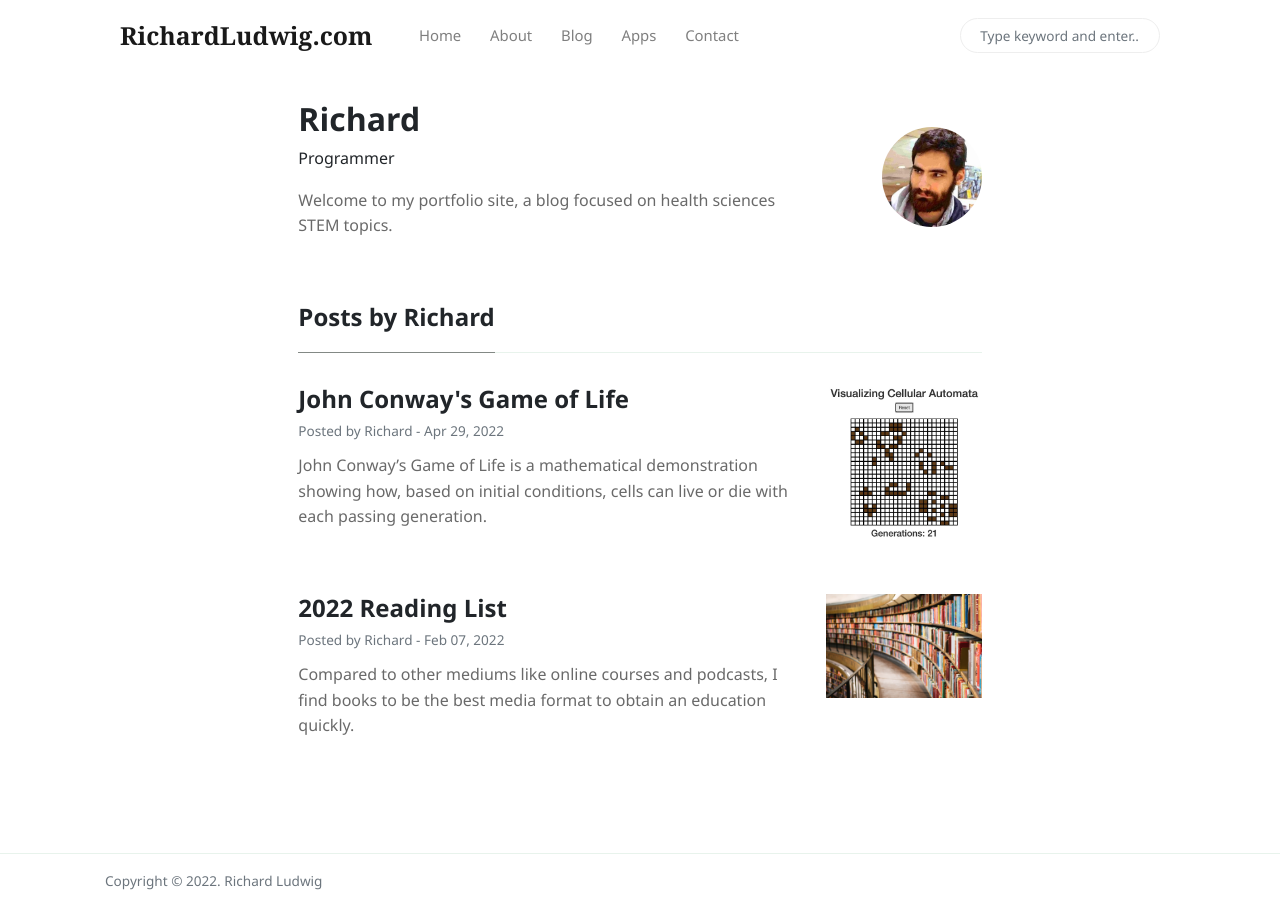
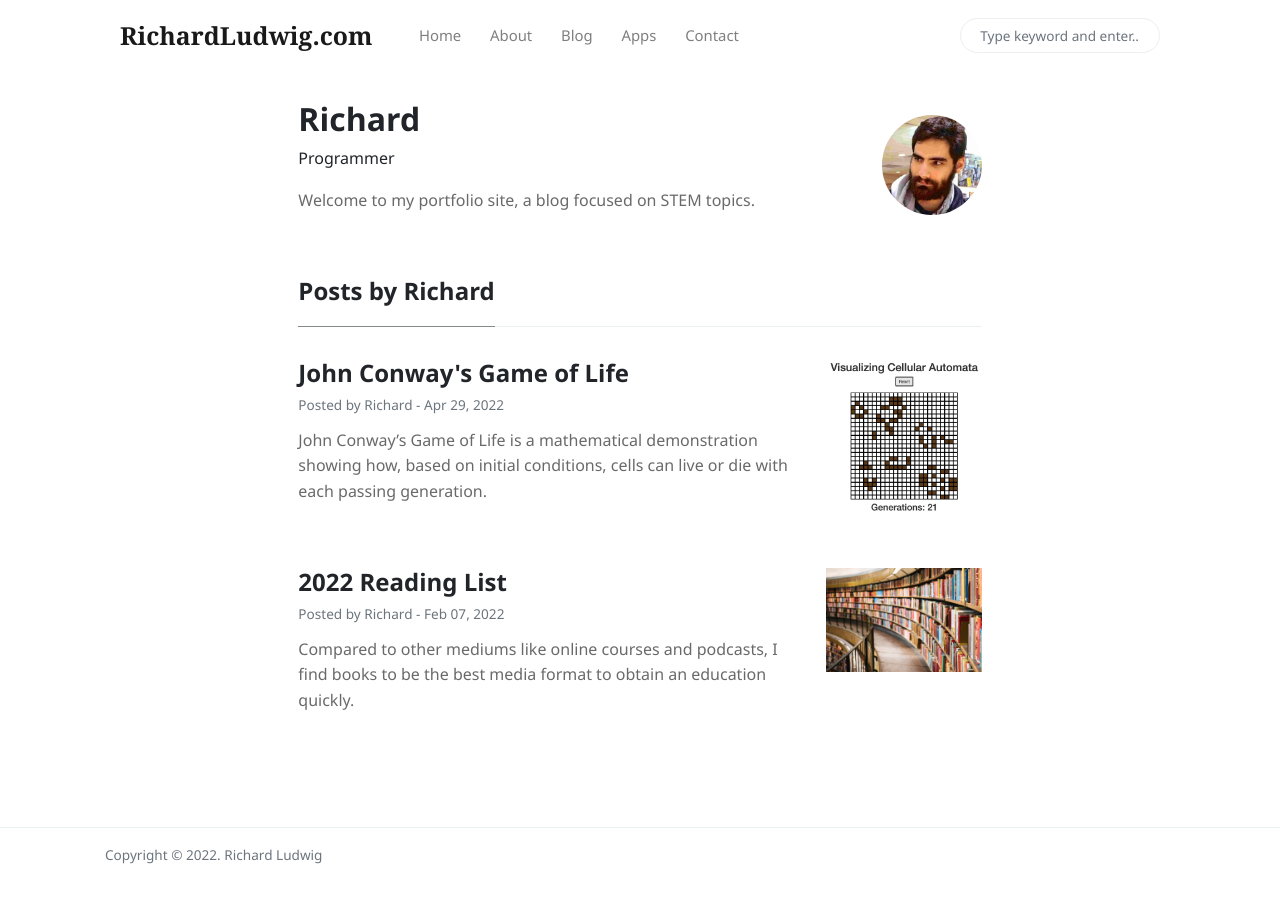
Before and after one commit to RichardLudwig/richardludwig.github.io, a Jekyll site: the page built from _pages/about.md, in a window 1280 px wide. Built offline with Jekyll 4.4.1, drawn with Linux system fonts in a browser that asks for light colours; nearby versions of some CDN libraries.

Commit message:
updated site description

```diff
--- a/_config.yml
+++ b/_config.yml
@@ -1,7 +1,7 @@
 # Site
 name: 'RichardLudwig.com'
 author: 'Richard Ludwig'
-description: 'Welcome to my portfolio site, a blog focused on health sciences STEM topics.'
+description: 'Welcome to my portfolio site, a blog focused on STEM topics.'
 logo: 'assets/images/logo.png'
 favicon: 'assets/images/favicon.ico'
 baseurl: ''
```
